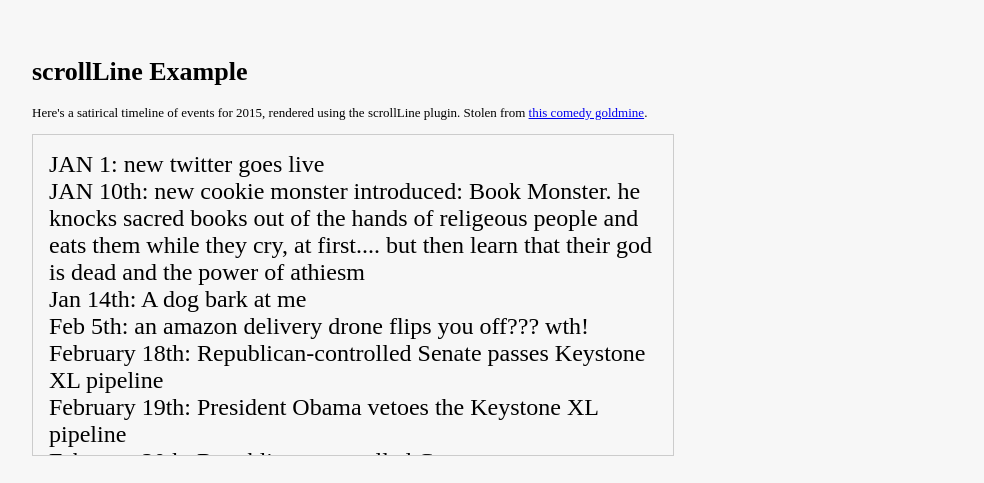
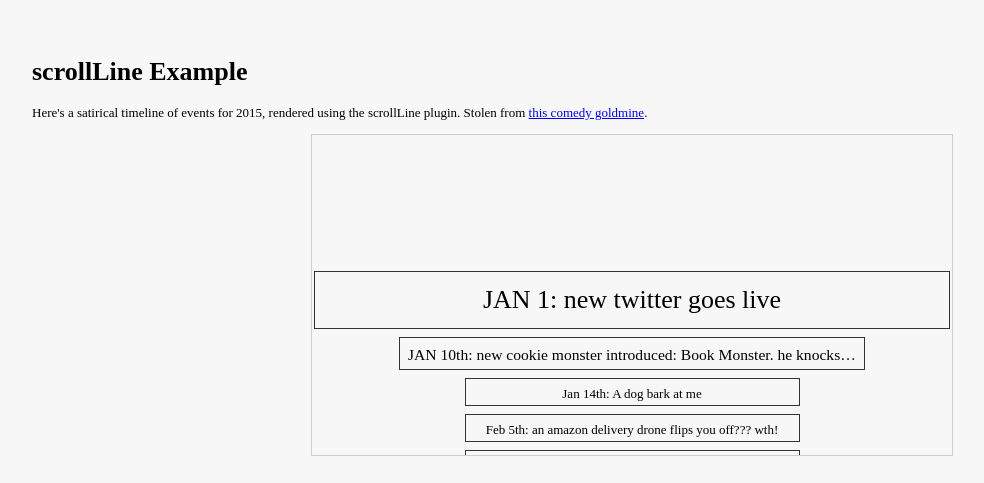
Before and after one commit to chadwickthebold/scrollLIne, a plain HTML site: page index.html in a window 1280 px wide. Shown: the whole page, without its empty margins (8-992 px from the left). Drawn offline with nearby package versions, Linux system fonts and the light colour scheme.

Commit message:
started added key behavior

```diff
--- a/index.html
+++ b/index.html
@@ -28,8 +28,8 @@
 				<div id="SA-timeline" class="test-comp">
 					<ol>
 						<li>JAN 1: new twitter goes live</li>
-						<li>JAN 10th: new cookie monster introduced: Book Monster. he knocks sacred books out of the hands of religeous people and eats them while they cry, at first.... but then learn that their god is dead and the power of athiesm</li>
-						<li>Jan 14th: A dog bark at me</li>
+						<li class="is-preactive">JAN 10th: new cookie monster introduced: Book Monster. he knocks sacred books out of the hands of religeous people and eats them while they cry, at first.... but then learn that their god is dead and the power of athiesm</li>
+						<li class="is-active">Jan 14th: A dog bark at me</li>
 						<li>Feb 5th: an amazon delivery drone flips you off??? wth!</li>
 						<li>February 18th: Republican-controlled Senate passes Keystone XL pipeline</li>
 						<li>February 19th: President Obama vetoes the Keystone XL pipeline</li>
--- a/js/scrollLine.js
+++ b/js/scrollLine.js
@@ -1,6 +1,6 @@
 // requires jQuery for $.extend
 
-// Declare scrollLine namespace$
+// Declare scrollLine namespace
 var scrollLine = {};
 
 
@@ -49,38 +49,129 @@ scrollLine.factory = function() {
 
 
 
+
+
+
+
+
+
 // scrollLine instance
 scrollLine.instance = function(id, config) {
 	var self = this,
-			$me = document.getElementById(id),
-			config = $.extend({}, scrollLine.instance.defaults, config)
+			$me = document.getElementById(id), //DOM reference to the scrollLine wrapper
+			config = $.extend({}, scrollLine.instance.defaults, config), //Configuration parameters
+			sl_active, //Current active element
+			sl_preactive, //Array of elements surrounding the current active element
+			sl_elems; //Array of elements in the scrollLine
+
+
+
 
 
 
 	// navigate to the previous scrollLine element
 	function navigatePrevious() {
+		if(sl_active.previousElementSibling) {
+			navigate(sl_elems.indexOf(sl_active.previousElementSibling))
+		}
+	}
+
+
+
+
+
+
+	// navigate to the next scrollLine element
+	function navigateNext() {
+		if(sl_active.nextElementSibling) {
+			navigate(sl_elems.indexOf(sl_active.nextElementSibling))
+		}
+	}
+
+
+
+
+
+
+
+
+	// navigate to a specific scrollLine element
+	function navigate(index) {
+		sl_elems = Array.prototype.slice.call($me.querySelectorAll('li')),
+		sl_active = $me.querySelectorAll('.is-active'),
+		sl_preactive = Array.prototype.slice.call($me.querySelectorAll('.is-preactive'))
+
+		// remove existing classes
+		if (sl_active) {
+			sl_active[0].classList.remove('is-active');
+			sl_active[0].tabIndex = -1;
+		}
+
+		if (sl_preactive) {
+			sl_preactive.forEach(function(elem, index, array) {
+				elem.classList.remove('is-preactive;')
+				sl_preactive = [];
+			});
+		}
+
+		//Find new elements and assign classes
+		if (sl_elems[index-1]) {
+			sl_preactive.push(sl_elems[index-1])
+			sl_elems[index-1].classList.add('is-preactive')
+		}
+		if (sl_elems[index+1]) {
+			sl_preactive.push(sl_elems[index+1])
+			sl_elems[index+1].classList.add('is-preactive')
+		}
+
+
+		sl_active = sl_elems[index];
+		sl_active.classList.add('is-active');
+
+
+		// reassign accessibility attributes
+		sl_active.tabIndex = 0;
 
 	}
 
-	// navigate to the next scrollLine element
-	function navigateNext() {
+
+
+
+
+
+
+
+	// add correct accessbility attributes
+	function initializeAccessibility() {
+		$me.tabIndex = 0;
 
 	}
 
-	// navigate to a specific scrollLine element
-	function navigate() {
 
-	}
 
-	// add correct accessbility attributes
-	function initializeAccessibility() {
 
-	}
+
+
+
 
 	// attach behavior events
 	function attachKeyEvents() {
 
+		$me.addEventListener('keydown', function(e) {
+			if (e.keyCode == 40) {
+				navigateNext()
+			} else if (e.keyCode == 38) {
+				navigatePrevious();
+			}
+		});
+
 	}
+
+
+
+
+
+
 
 	// add necessary classes to element
 	function render() {
@@ -95,13 +186,26 @@ scrollLine.instance = function(id, config) {
 			elem.classList.add('scrollLine-item');
 		});
 
+		attachKeyEvents();
+		initializeAccessibility();
+		navigate(0);
 
 	}
+
+
+
+
+
 
 	// return to initial state
 	function destroy() {
 
 	}
+
+
+
+
+
 
 
 	// Expose public functions
@@ -118,6 +222,14 @@ scrollLine.instance = function(id, config) {
 
 
 
+
+
+
+
+
+
+
+
 // scrollLine instance defaults
 scrollLine.instance.defaults = {
 	type : "vertical"
--- a/less/styles.less
+++ b/less/styles.less
@@ -11,20 +11,36 @@ body {
 
 	.scrollLine-container {
 		position: absolute;
+		width: 100%;
 		list-style: none;
-		padding: 1rem;
+		padding: 20% 0;
 		margin: 0;
 
 		.scrollLine-item {
-			font-size: 1.5rem;
+			overflow: hidden;
+			width: 50%;
+			height: 1em;
+			padding: 0.5em;
+			margin: 0.5rem auto;
+			font-size: 100%;
+			white-space: nowrap;
+			text-overflow: ellipsis;
+			text-align: center;
+			border: 1px solid #333333;
 
-			&.is-primary {
-
+			&.is-preactive {
+				font-size: 12s0%;
+				width: 70%;
 			}
 
-			&.is-secondary {
+			&.is-active {
+				font-size: 200%;
+				width: 95%;
+				white-space: normal;
+				overflow: visible;
+				height: auto;
+			}
 
-			}
 		}
 	}
 }
@@ -32,4 +48,5 @@ body {
 .test-comp {
 	width: 40rem;
 	height: 20rem;
+	margin: 0 auto;
 }
```
Also changed, not shown: css/styles.css, 1 other file.
